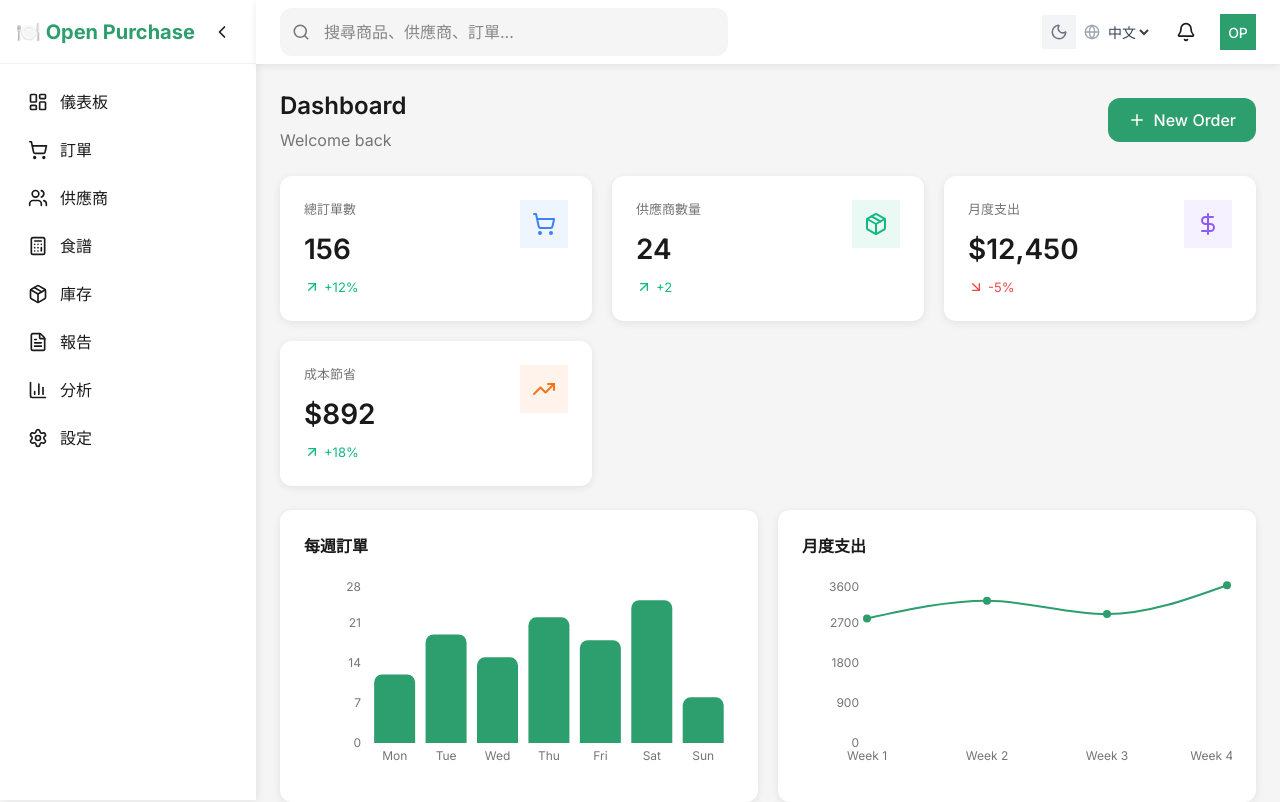
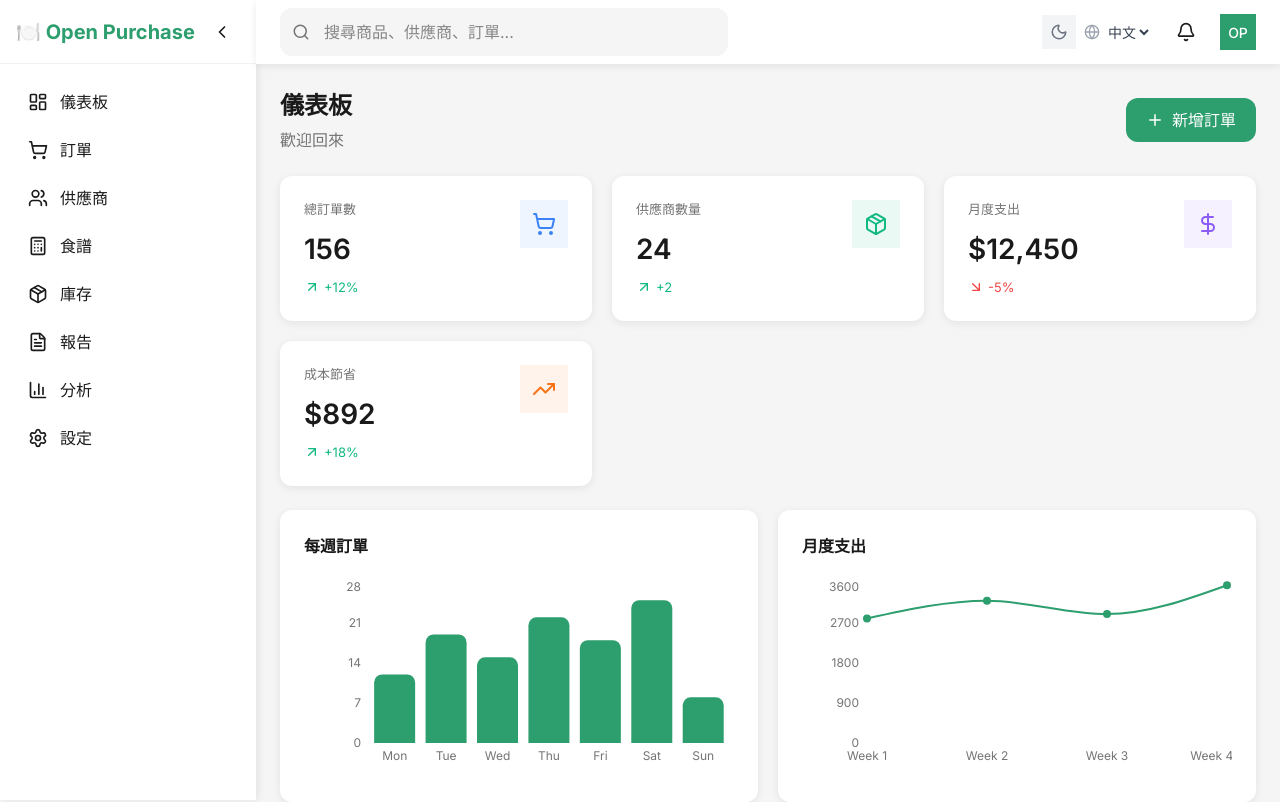
Before and after one commit to singerj295/open-purchase, a Next.js app: page / in a window 1280 px wide. Shown: the top 802 px of the page. Built offline with nearby package versions, Linux system fonts and the light colour scheme.

Commit message:
Fix: Complete rewrite of dashboard page with flat design

```diff
--- a/src/app/(dashboard)/page.tsx
+++ b/src/app/(dashboard)/page.tsx
@@ -1,6 +1,6 @@
 "use client";
 
-import { useState } from "react";
+import { useState, useEffect } from "react";
 import {
   BarChart,
   Bar,
@@ -23,7 +23,6 @@ import {
   Edit,
   Trash2,
 } from "lucide-react";
-import { useTheme } from "@/lib/i18n/ThemeContext";
 
 const stats = [
   {
@@ -104,9 +103,31 @@ const statusColors: Record<string, { bg: string; text: string }> = {
 };
 
 export default function DashboardPage() {
-  const { lang, t } = useTheme() as { lang: "en" | "zh"; t: any };
+  const [lang, setLang] = useState<"en" | "zh">("zh");
+  const [mounted, setMounted] = useState(false);
 
-  const currentLang = lang as "en" | "zh";
+  useEffect(() => {
+    setMounted(true);
+    const savedLang = localStorage.getItem("open-purchase-lang");
+    if (savedLang === "en" || savedLang === "zh") {
+      setLang(savedLang);
+    }
+  }, []);
+
+  if (!mounted) {
+    return (
+      <div style={{ display: 'flex', flexDirection: 'column', gap: '24px' }}>
+        <div style={{ display: 'flex', alignItems: 'center', justifyContent: 'space-between' }}>
+          <div>
+            <h1 style={{ fontSize: '24px', fontWeight: '600', margin: 0 }}>Dashboard</h1>
+            <p style={{ color: 'var(--muted)', margin: '4px 0 0 0' }}>Welcome back</p>
+          </div>
+        </div>
+      </div>
+    );
+  }
+
+  const isZh = lang === "zh";
 
   return (
     <div style={{ display: 'flex', flexDirection: 'column', gap: '24px' }}>
@@ -114,10 +135,10 @@ export default function DashboardPage() {
       <div style={{ display: 'flex', alignItems: 'center', justifyContent: 'space-between' }}>
         <div>
           <h1 style={{ fontSize: '24px', fontWeight: '600', margin: 0 }}>
-            {t?.dashboard?.title || "Dashboard"}
+            {isZh ? "儀表板" : "Dashboard"}
           </h1>
           <p style={{ color: 'var(--muted)', margin: '4px 0 0 0' }}>
-            {t?.dashboard?.subtitle || "Welcome back"}
+            {isZh ? "歡迎回來" : "Welcome back"}
           </p>
         </div>
         <button
@@ -125,7 +146,7 @@ export default function DashboardPage() {
           style={{ display: 'flex', alignItems: 'center', gap: '8px' }}
         >
           <Plus size={18} />
-          {t?.dashboard?.newOrder || "New Order"}
+          {isZh ? "新增訂單" : "New Order"}
         </button>
       </div>
 
@@ -152,7 +173,7 @@ export default function DashboardPage() {
                   margin: 0,
                 }}
               >
-                {currentLang === 'zh' ? stat.labelZh : stat.label}
+                {isZh ? stat.labelZh : stat.label}
               </p>
               <p
                 style={{
@@ -204,7 +225,7 @@ export default function DashboardPage() {
         {/* Orders Chart */}
         <div className="card" style={{ padding: '24px' }}>
           <h3 style={{ fontSize: '16px', fontWeight: '600', margin: '0 0 20px 0' }}>
-            {currentLang === 'zh' ? '每週訂單' : 'Weekly Orders'}
+            {isZh ? '每週訂單' : 'Weekly Orders'}
           </h3>
           <ResponsiveContainer width="100%" height={200}>
             <BarChart data={orderData}>
@@ -239,7 +260,7 @@ export default function DashboardPage() {
         {/* Spend Chart */}
         <div className="card" style={{ padding: '24px' }}>
           <h3 style={{ fontSize: '16px', fontWeight: '600', margin: '0 0 20px 0' }}>
-            {currentLang === 'zh' ? '月度支出' : 'Monthly Spend'}
+            {isZh ? '月度支出' : 'Monthly Spend'}
           </h3>
           <ResponsiveContainer width="100%" height={200}>
             <LineChart data={spendData}>
@@ -278,7 +299,7 @@ export default function DashboardPage() {
       <div className="card" style={{ padding: '24px' }}>
         <div style={{ display: 'flex', justifyContent: 'space-between', alignItems: 'center', marginBottom: '20px' }}>
           <h3 style={{ fontSize: '16px', fontWeight: '600', margin: 0 }}>
-            {currentLang === 'zh' ? '最近訂單' : 'Recent Orders'}
+            {isZh ? '最近訂單' : 'Recent Orders'}
           </h3>
           <a
             href="/orders"
@@ -288,17 +309,17 @@ export default function DashboardPage() {
               fontWeight: '500',
             }}
           >
-            {currentLang === 'zh' ? '查看全部' : 'View All'} →
+            {isZh ? '查看全部' : 'View All'} →
           </a>
         </div>
         <table>
           <thead>
             <tr>
-              <th>{currentLang === 'zh' ? '訂單編號' : 'Order ID'}</th>
-              <th>{currentLang === 'zh' ? '供應商' : 'Supplier'}</th>
-              <th>{currentLang === 'zh' ? '項目' : 'Items'}</th>
-              <th>{currentLang === 'zh' ? '總額' : 'Total'}</th>
-              <th>{currentLang === 'zh' ? '狀態' : 'Status'}</th>
+              <th>{isZh ? '訂單編號' : 'Order ID'}</th>
+              <th>{isZh ? '供應商' : 'Supplier'}</th>
+              <th>{isZh ? '項目' : 'Items'}</th>
+              <th>{isZh ? '總額' : 'Total'}</th>
+              <th>{isZh ? '狀態' : 'Status'}</th>
               <th></th>
             </tr>
           </thead>
@@ -317,7 +338,7 @@ export default function DashboardPage() {
                       color: statusColors[order.status].text,
                     }}
                   >
-                    {currentLang === 'zh'
+                    {isZh
                       ? statusLabels[order.status].zh
                       : statusLabels[order.status].en}
                   </span>
```
